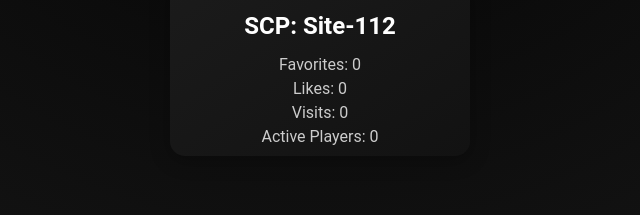
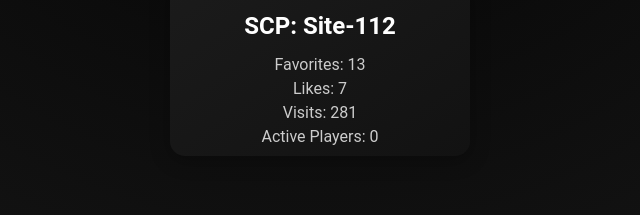
Before and after one commit to 112-Studios/112web, a website: page src/frontend/Home.html in a window 1280 px wide. Shown: the part 1406-1621 px from the top of the page, 320-960 px from the left. Drawn offline with Linux system fonts and the light colour scheme.

Commit message:
Update Home.html

```diff
--- a/src/frontend/Home.html
+++ b/src/frontend/Home.html
@@ -70,9 +70,9 @@
             </a>
             <h3 class="game-title">SCP: Site-112</h3>
             <ul class="game-stats">
-                <li>Favorites: <span id="favorites">0</span></li>
-                <li>Likes: <span id="likes">0</span></li>
-                <li>Visits: <span id="visits">0</span></li>
+                <li>Favorites: <span id="favorites">13</span></li>
+                <li>Likes: <span id="likes">7</span></li>
+                <li>Visits: <span id="visits">281</span></li>
                 <li>Active Players: <span id="active-players">0</span></li>
             </ul>
             <p id="serverStatus" class="server-status"></p>
```
